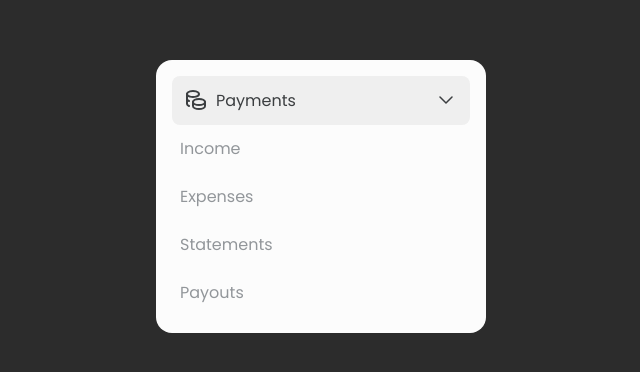
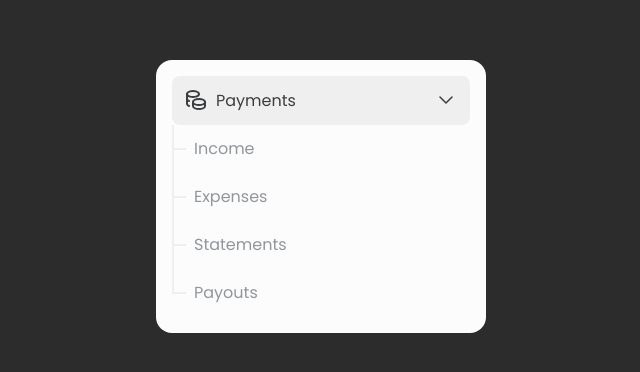
Before and after one commit to yanCode/cool-UI-samples, a plain HTML site: page dropdown-expanding/index.html in a window 1280 px wide. Shown: the part 204-576 px from the top of the page, without its empty margins (319-959 px from the left). Drawn offline with Linux system fonts and the light colour scheme.

Commit message:
feat: add lines

```diff
--- a/dropdown-expanding/style.css
+++ b/dropdown-expanding/style.css
@@ -133,3 +133,18 @@ body {
   background: var(--background-item);
   width: 100%;
 }
+.line-vertical {
+  width: 2px;
+  background: var(--background-item);
+  height: 48px;
+}
+.line-horizontal{
+  background-color: var(--background-item);
+  height: 2px;
+  min-width: 12px;
+}
+.accordion-container > ul >
+li:last-child > .line-vertical {
+  height: 25px;
+  align-self: flex-start;
+}
```
